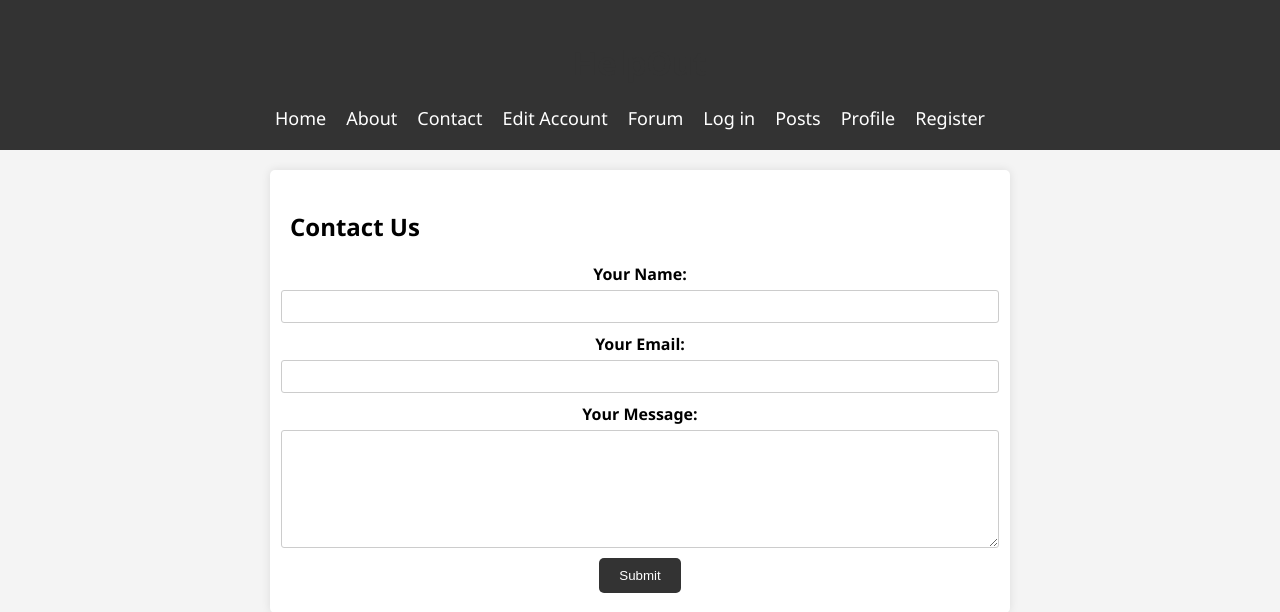
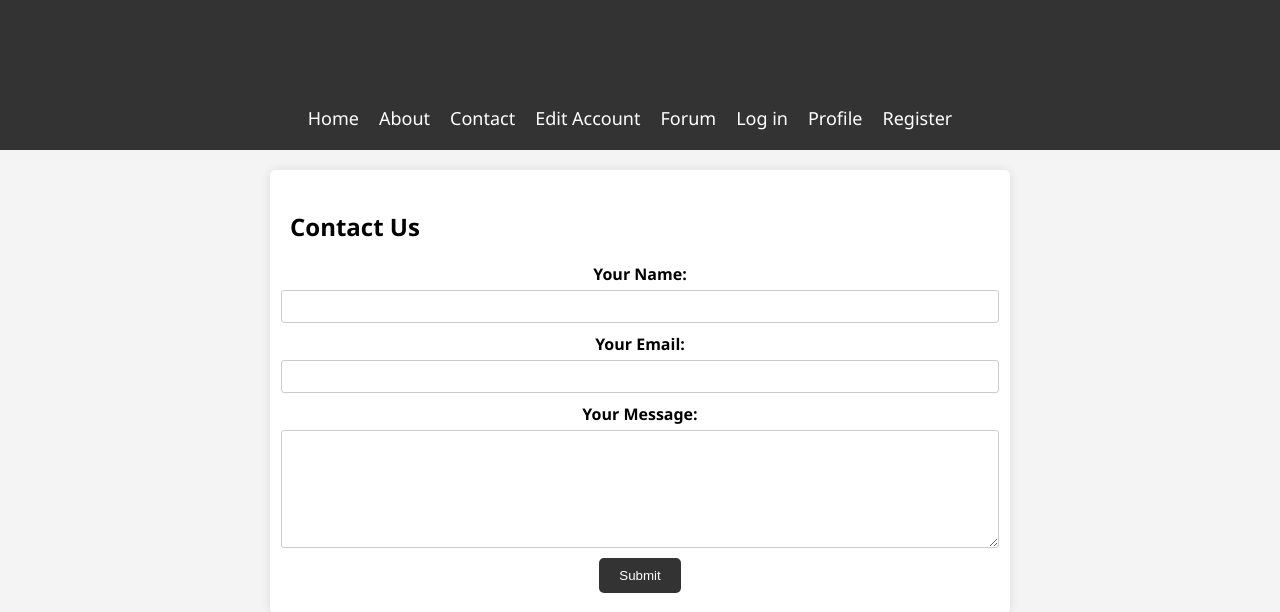
Before and after one commit to jacob-sasser/ITSC-3155-FINAL, a Flask app: template templates/contact.html in a window 1280 px wide. Shown: the top 612 px of the page. Run offline with Flask 3, Linux system fonts and the light colour scheme; the template is opened without the code that fills it, so the values that code supplies are empty; parts of the project's set-up code (start-up, migrations or seed data) failed here and were passed over.

Commit message:
Update contact.html

```diff
--- a/templates/contact.html
+++ b/templates/contact.html
@@ -95,7 +95,6 @@
         <li><a href="/edit_account">Edit Account</a></li>
         <li><a href="/forum">Forum</a></li>
         <li><a href="/login">Log in</a></li>
-        <li><a href="/post">Posts</a></li>
         <li><a href="/profile">Profile</a></li>
         <li><a href="/register">Register</a></li>
 
```
